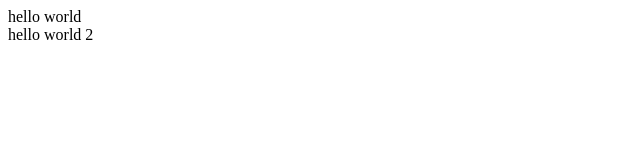
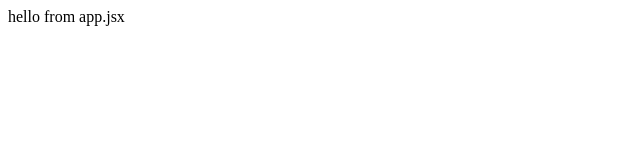
Before and after one commit to Carson0350/frontEnd, a React app: page / in a window 1280 px wide. Shown: the top 160 px of the page, without its empty margins (0-640 px from the left). Built offline with nearby package versions, Linux system fonts and the light colour scheme; the HTML template or start-up script is replaced by a standard one.

Commit message:
passing props

```diff
--- a/client/dummyData.js
+++ b/client/dummyData.js
@@ -31,6 +31,7 @@ const samplePlayerData = {
 
 const currentGameId = Math.floor(Math.random() * (10 - 1 + 1)) + 1;
 
+
 export {
   sampleGameData,
   sampleLeagueData,
--- a/client/src/components/App.jsx
+++ b/client/src/components/App.jsx
@@ -1,9 +1,28 @@
 import React from 'react';
 
-const App = () => (
-  <div className="main-container">hello world
-    <div>hello world 2</div>
-  </div>
-);
+import gameInfo from './gameNav.jsx'
+
+class App extends React.Component {
+  constructor(props) {
+    super(props);
+    console.log(props)
+    this.state = {
+      gameData: {},
+    };
+  }
+
+  componentDidMount () {
+    console.log('mounted')
+  };
+
+  render () {
+    return (
+      <div>
+        <div>hello from app.jsx</div>
+        <gameInfo />
+      </div>
+    )
+  };
+}
 
 export default App;
--- /dev/null
+++ b/client/src/components/gameNav.jsx
@@ -0,0 +1,14 @@
+import React from  'react';
+
+const GameInfo = (props) => {
+  console.log('hello')
+  console.log(props)
+  return (
+    <div>
+      {props}
+    </div>
+  )
+}
+
+
+export default GameInfo
```
Also changed, not shown: client/src/components/Nav.jsx (deleted), 1 other file (tests, documents, lock files or other folders).
